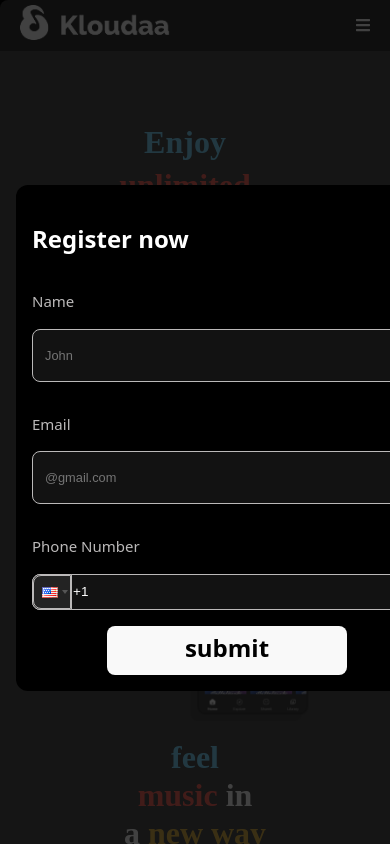
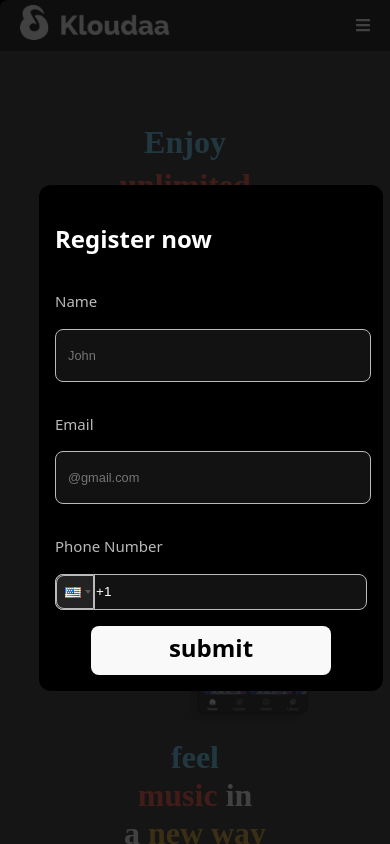
Before and after one commit to fav-Og1/kl-musix, a React (Vite) app: page / in a window 390 px wide. Both pictures are taken after a click on the button "web app coming soon". Shown: the top 844 px of the page. Built offline with nearby package versions, Linux system fonts and the light colour scheme.

Commit message:
pushing final ui chnages before firebase

```diff
--- a/src/components/form.jsx
+++ b/src/components/form.jsx
@@ -5,9 +5,10 @@ import 'react-phone-input-2/lib/style.css';
 
 
 
-export function Form () {
 
+export function Form (props) {
 
+    const {handleCloseModal} = props
 
     return (
         <>
@@ -25,7 +26,7 @@ export function Form () {
           />
 
         <div style={{width:'100%',display:'flex',justifyContent:'center'}}>
-           <button className="submit-button">
+           <button onClick={handleCloseModal} className="submit-button">
             <h2>submit</h2>
          </button>
         </div>
--- a/src/index.css
+++ b/src/index.css
@@ -134,6 +134,7 @@ button:focus-visible {
   justify-content: center;
   z-index: 100;
   padding: 1rem;
+  overflow-x: hidden;
 }
 
 .modal-underlay {
@@ -267,10 +268,7 @@ button h2{
     padding-left: 30px;
   }
 
-  .modal-container{
 
-    place-items: center;
-  }git
 
 
   .modal-content{
@@ -278,7 +276,7 @@ button h2{
   }
 .form-title{
   font-size: 15px;
-  font-weight: 120;
+  font-weight: 170;
 }
 
 .form-text{
```
